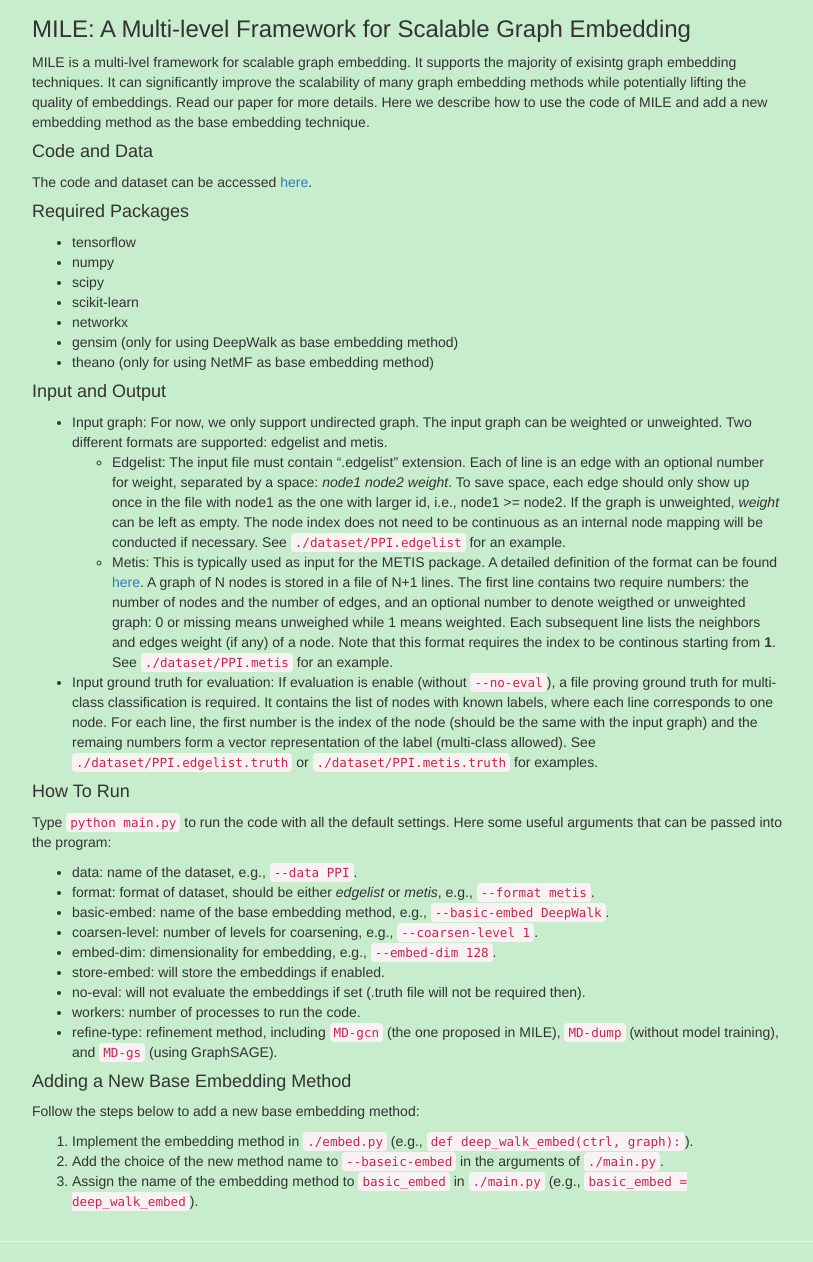
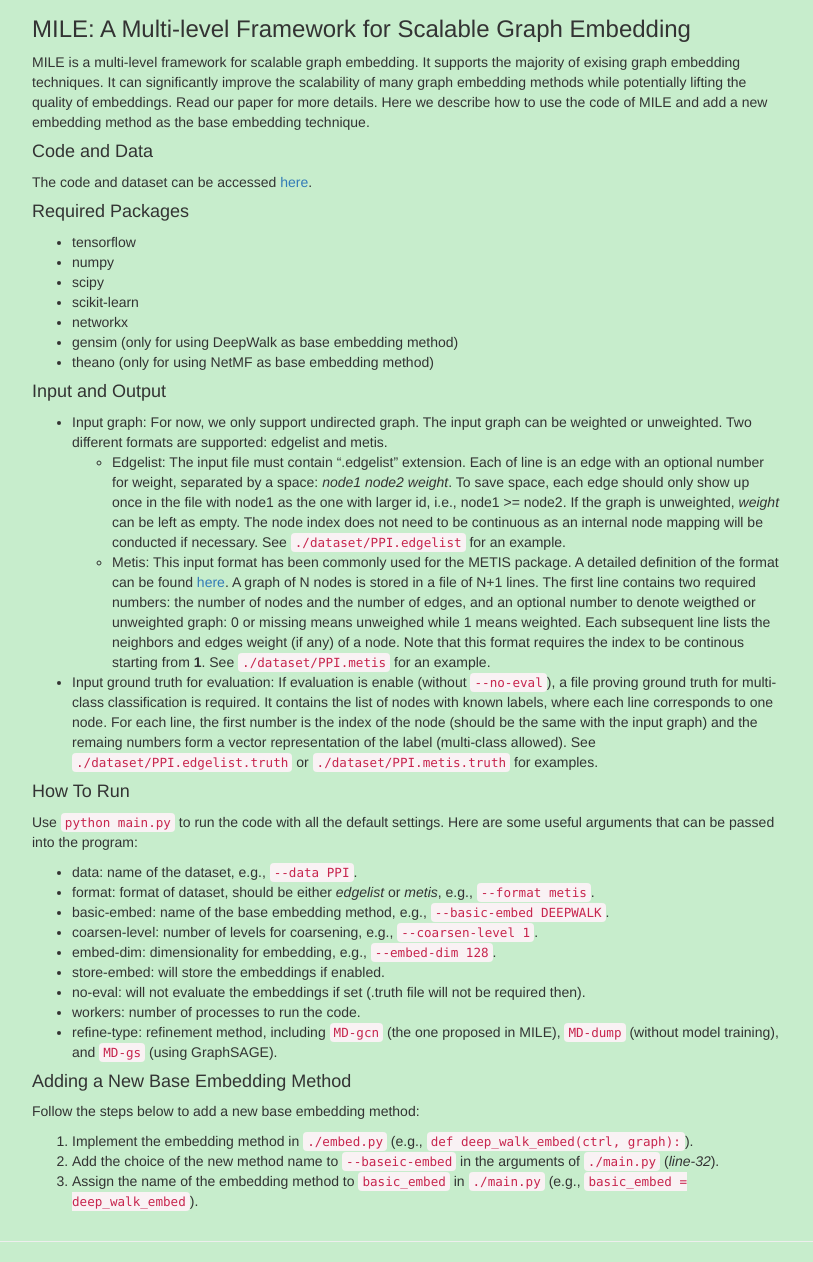
Before and after one commit to BuckeyeDM/BuckeyeDM.github.io, a Jekyll site: the page built from MILE.md, in a window 1280 px wide, cut to the strip 104-1366 px from the top of the page. Shown: the whole strip, without its empty margins (38-851 px from the left). Built offline with Jekyll 4.4.1, drawn with Linux system fonts in a browser that asks for light colours.

Commit message:
update docs

```diff
--- a/MILE.md
+++ b/MILE.md
@@ -6,7 +6,7 @@ hideRight: true
 permalink: /MILE/
 ---
 ### MILE: A Multi-level Framework for Scalable Graph Embedding
-MILE is a multi-lvel framework for scalable graph embedding. It supports the majority of exisintg graph embedding techniques.
+MILE is a multi-level framework for scalable graph embedding. It supports the majority of exising graph embedding techniques.
 It can significantly improve the scalability of many graph embedding methods while potentially lifting the quality of embeddings.
 Read our paper for more details. Here we describe how to use the code of MILE and add a new embedding method as the base embedding technique.
 
@@ -25,15 +25,15 @@ The code and dataset can be accessed [here](http://web.cse.ohio-state.edu/~liang
 #### Input and Output
 * Input graph: For now, we only support undirected graph. The input graph can be weighted or unweighted. Two different formats are supported: edgelist and metis.
   - Edgelist: The input file must contain ".edgelist" extension. Each of line is an edge with an optional number for weight, separated by a space: *node1 node2 weight*. To save space, each edge should only show up once in the file with node1 as the one with larger id, i.e., node1 >= node2. If the graph is unweighted, *weight* can be left as empty. The node index does not need to be continuous as an internal node mapping will be conducted if necessary. See `./dataset/PPI.edgelist` for an example.
-  - Metis: This is typically used as input for the METIS package. A detailed definition of the format can be found [here](http://people.sc.fsu.edu/~jburkardt/data/metis_graph/metis_graph.html). A graph of N nodes is stored in a file of N+1 lines. The first line contains two require numbers: the number of nodes and the number of edges, and an optional number to denote weigthed or unweighted graph: 0 or missing means unweighed while 1 means weighted. Each subsequent line lists the neighbors and edges weight (if any) of a node. Note that this format requires the index to be continous starting from **1**. See `./dataset/PPI.metis` for an example.
+  - Metis: This input format has been commonly used for the METIS package. A detailed definition of the format can be found [here](http://people.sc.fsu.edu/~jburkardt/data/metis_graph/metis_graph.html). A graph of N nodes is stored in a file of N+1 lines. The first line contains two required numbers: the number of nodes and the number of edges, and an optional number to denote weigthed or unweighted graph: 0 or missing means unweighed while 1 means weighted. Each subsequent line lists the neighbors and edges weight (if any) of a node. Note that this format requires the index to be continous starting from **1**. See `./dataset/PPI.metis` for an example.
 
 * Input ground truth for evaluation: If evaluation is enable (without `--no-eval`), a file proving ground truth for multi-class classification is required. It contains the list of nodes with known labels, where each line corresponds to one node. For each line, the first number is the index of the node (should be the same with the input graph) and the remaing numbers form a vector representation of the label (multi-class allowed). See `./dataset/PPI.edgelist.truth` or `./dataset/PPI.metis.truth` for examples.
 
 #### How To Run
-Type `python main.py` to run the code with all the default settings. Here some useful arguments that can be passed into the program:
+Use `python main.py` to run the code with all the default settings. Here are some useful arguments that can be passed into the program:
 * data: name of the dataset, e.g., `--data PPI`.
 * format: format of dataset, should be either *edgelist* or *metis*, e.g., `--format metis`.
-* basic-embed: name of the base embedding method, e.g., `--basic-embed DeepWalk`.
+* basic-embed: name of the base embedding method, e.g., `--basic-embed DEEPWALK`.
 * coarsen-level: number of levels for coarsening, e.g., `--coarsen-level 1`.
 * embed-dim: dimensionality for embedding, e.g., `--embed-dim 128`.
 * store-embed: will store the embeddings if enabled.
@@ -45,5 +45,5 @@ Type `python main.py` to run the code with all the default settings. Here some u
 #### Adding a New Base Embedding Method
 Follow the steps below to add a new base embedding method:
   1. Implement the embedding method in `./embed.py` (e.g., `def deep_walk_embed(ctrl, graph):`).
-  2. Add the choice of the new method name to `--baseic-embed` in the arguments of `./main.py`.
+  2. Add the choice of the new method name to `--baseic-embed` in the arguments of `./main.py` (*line-32*).
   3. Assign the name of the embedding method to `basic_embed` in `./main.py` (e.g., `basic_embed = deep_walk_embed`).
```
